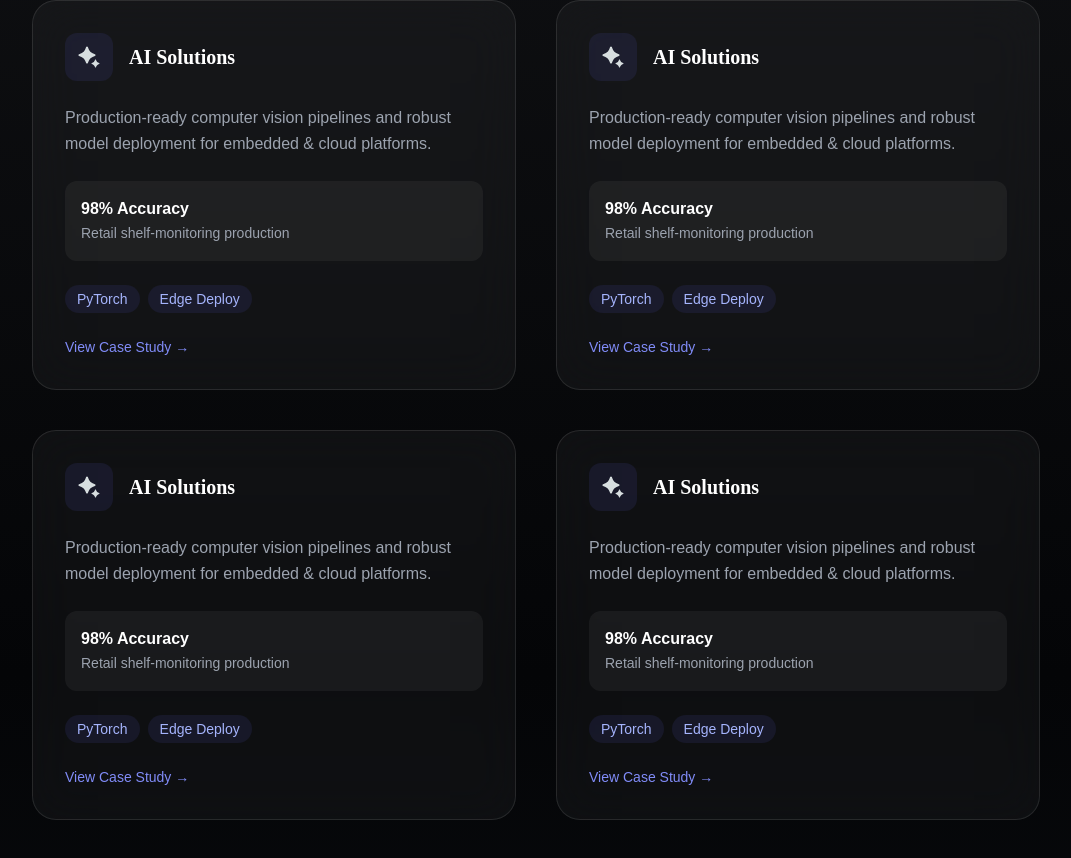
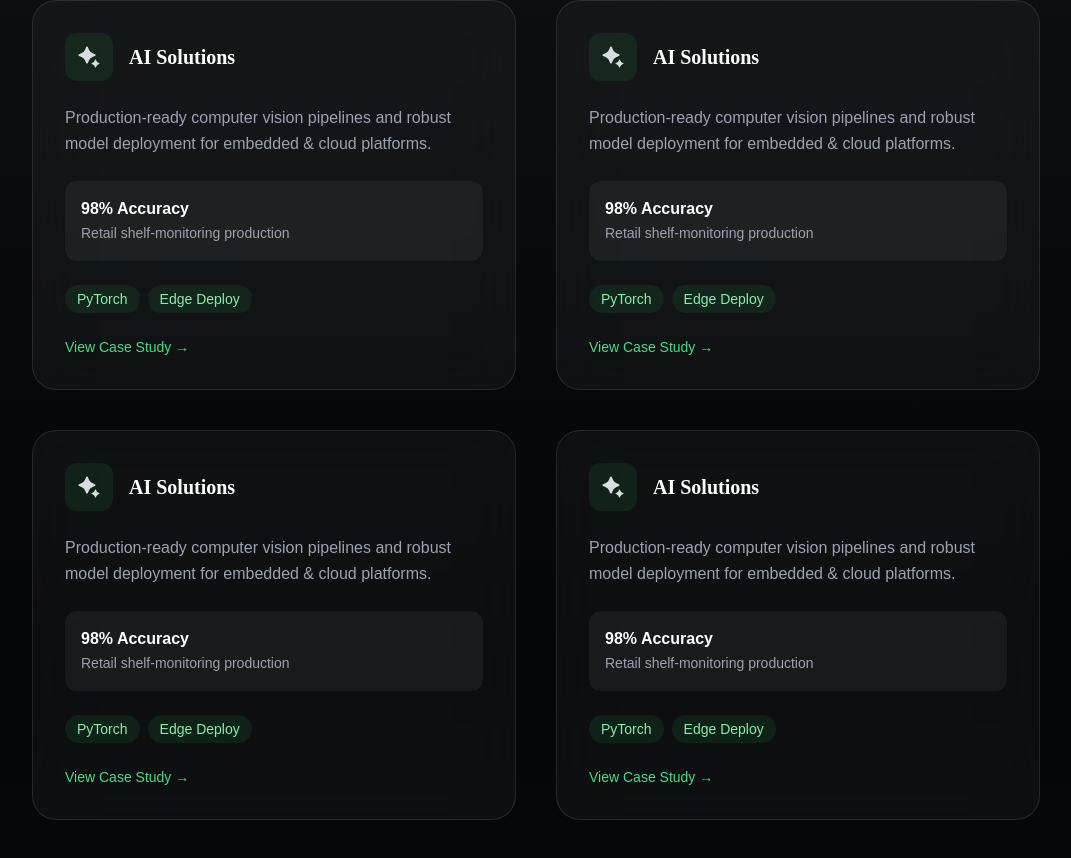
Before and after one commit to kaesit/mbs-blog-site, a React (Create React App) app: page / in a window 1280 px wide. Shown: the part 864-1722 px from the top of the page, without its empty margins (104-1175 px from the left). Built offline with nearby package versions, Linux system fonts and the light colour scheme; a web font is replaced by a local one.

Commit message:
indigo colors changed to green

```diff
--- a/src/App.tsx
+++ b/src/App.tsx
@@ -195,11 +195,10 @@ const SpotlightCard = ({
         "
         style={{
           background:
-            "radial-gradient(600px circle at var(--x) var(--y), rgba(99,102,241,0.15), transparent 40%)",
+            "radial-gradient(600px circle at var(--x) var(--y), rgba(135, 241, 99, 0.15), transparent 40%)",
         }}
       />
 
-      {/* Border glow */}
       <div
         className="
           absolute inset-0 rounded-3xl
@@ -266,7 +265,7 @@ const App: React.FC = () => {
           {/* Card 1: AI */}
           <SpotlightCard>
             <div className="flex items-center gap-4">
-              <div className="h-12 w-12 rounded-xl bg-indigo-500/10 flex items-center justify-center">
+              <div className="h-12 w-12 rounded-xl bg-green-500/10 flex items-center justify-center">
                 <img src={ai_icon} alt="AI" className="h-6 w-6" />
               </div>
               <h3 className="text-xl font-semibold text-white">AI Solutions</h3>
@@ -285,17 +284,17 @@ const App: React.FC = () => {
             </div>
 
             <div className="flex flex-wrap gap-2">
-              <span className="px-3 py-1 rounded-full bg-indigo-500/10 text-indigo-300 text-sm">
+              <span className="px-3 py-1 rounded-full bg-green-500/10 text-green-300 text-sm">
                 PyTorch
               </span>
-              <span className="px-3 py-1 rounded-full bg-indigo-500/10 text-indigo-300 text-sm">
+              <span className="px-3 py-1 rounded-full bg-green-500/10 text-green-300 text-sm">
                 Edge Deploy
               </span>
             </div>
 
             <a
               href="/projects/vision"
-              className="text-indigo-400 hover:text-indigo-300 transition-colors text-sm"
+              className="text-green-400 hover:text-green-300 transition-colors text-sm"
             >
               View Case Study →
             </a>
@@ -304,7 +303,7 @@ const App: React.FC = () => {
           {/* Card 2: Innovation */}
           <SpotlightCard>
             <div className="flex items-center gap-4">
-              <div className="h-12 w-12 rounded-xl bg-indigo-500/10 flex items-center justify-center">
+              <div className="h-12 w-12 rounded-xl bg-green-500/10 flex items-center justify-center">
                 <img src={ai_icon} alt="AI" className="h-6 w-6" />
               </div>
               <h3 className="text-xl font-semibold text-white">AI Solutions</h3>
@@ -323,17 +322,17 @@ const App: React.FC = () => {
             </div>
 
             <div className="flex flex-wrap gap-2">
-              <span className="px-3 py-1 rounded-full bg-indigo-500/10 text-indigo-300 text-sm">
+              <span className="px-3 py-1 rounded-full bg-green-500/10 text-green-300 text-sm">
                 PyTorch
               </span>
-              <span className="px-3 py-1 rounded-full bg-indigo-500/10 text-indigo-300 text-sm">
+              <span className="px-3 py-1 rounded-full bg-green-500/10 text-green-300 text-sm">
                 Edge Deploy
               </span>
             </div>
 
             <a
               href="/projects/vision"
-              className="text-indigo-400 hover:text-indigo-300 transition-colors text-sm"
+              className="text-green-400 hover:text-green-300 transition-colors text-sm"
             >
               View Case Study →
             </a>
@@ -342,7 +341,7 @@ const App: React.FC = () => {
           {/* Card 3: Liberty */}
           <SpotlightCard>
             <div className="flex items-center gap-4">
-              <div className="h-12 w-12 rounded-xl bg-indigo-500/10 flex items-center justify-center">
+              <div className="h-12 w-12 rounded-xl bg-green-500/10 flex items-center justify-center">
                 <img src={ai_icon} alt="AI" className="h-6 w-6" />
               </div>
               <h3 className="text-xl font-semibold text-white">AI Solutions</h3>
@@ -361,24 +360,24 @@ const App: React.FC = () => {
             </div>
 
             <div className="flex flex-wrap gap-2">
-              <span className="px-3 py-1 rounded-full bg-indigo-500/10 text-indigo-300 text-sm">
+              <span className="px-3 py-1 rounded-full bg-green-500/10 text-green-300 text-sm">
                 PyTorch
               </span>
-              <span className="px-3 py-1 rounded-full bg-indigo-500/10 text-indigo-300 text-sm">
+              <span className="px-3 py-1 rounded-full bg-green-500/10 text-green-300 text-sm">
                 Edge Deploy
               </span>
             </div>
 
             <a
               href="/projects/vision"
-              className="text-indigo-400 hover:text-indigo-300 transition-colors text-sm"
+              className="text-green-400 hover:text-green-300 transition-colors text-sm"
             >
               View Case Study →
             </a>
           </SpotlightCard>
           <SpotlightCard>
             <div className="flex items-center gap-4">
-              <div className="h-12 w-12 rounded-xl bg-indigo-500/10 flex items-center justify-center">
+              <div className="h-12 w-12 rounded-xl bg-green-500/10 flex items-center justify-center">
                 <img src={ai_icon} alt="AI" className="h-6 w-6" />
               </div>
               <h3 className="text-xl font-semibold text-white">AI Solutions</h3>
@@ -397,17 +396,17 @@ const App: React.FC = () => {
             </div>
 
             <div className="flex flex-wrap gap-2">
-              <span className="px-3 py-1 rounded-full bg-indigo-500/10 text-indigo-300 text-sm">
+              <span className="px-3 py-1 rounded-full bg-green-500/10 text-green-300 text-sm">
                 PyTorch
               </span>
-              <span className="px-3 py-1 rounded-full bg-indigo-500/10 text-indigo-300 text-sm">
+              <span className="px-3 py-1 rounded-full bg-green-500/10 text-green-300 text-sm">
                 Edge Deploy
               </span>
             </div>
 
             <a
               href="/projects/vision"
-              className="text-indigo-400 hover:text-indigo-300 transition-colors text-sm"
+              className="text-green-400 hover:text-green-300 transition-colors text-sm"
             >
               View Case Study →
             </a>
--- a/src/index.css
+++ b/src/index.css
@@ -50,7 +50,7 @@ pre {
 .learn-more-button {
   width: 125px;
   height: 40px;
-  font-family: "VVDS Fifties Exp SBold";
+  font-family:Verdana, Geneva, Tahoma, sans-serif;
   font-weight: 200;
   color: white;
   background-color: transparent;
```
